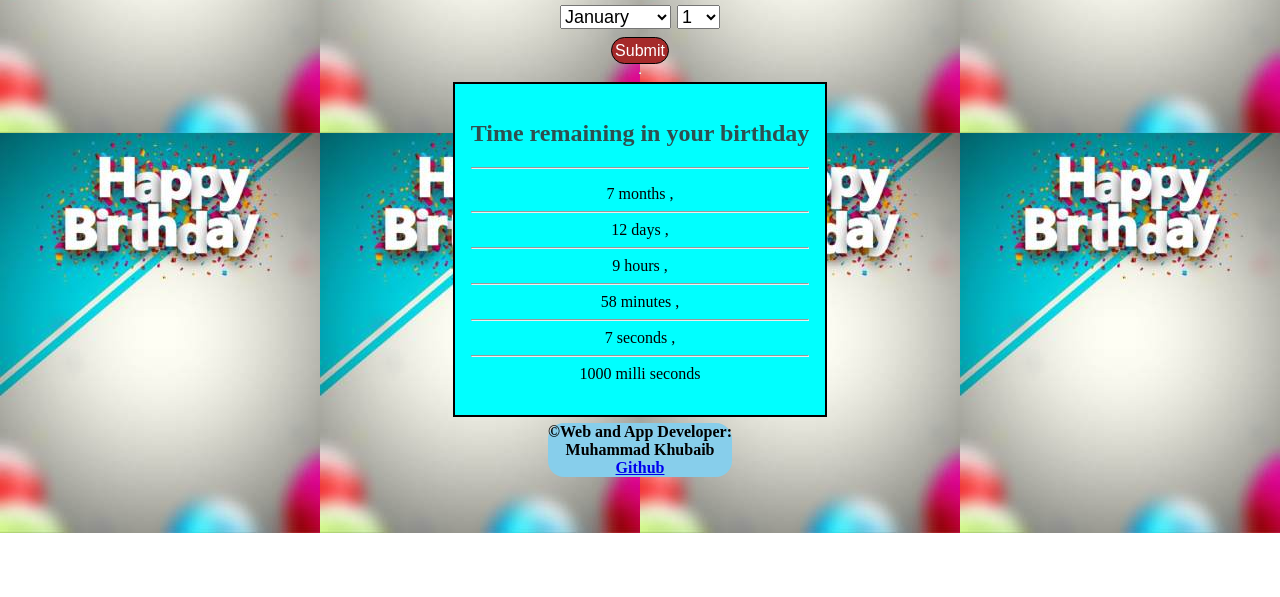
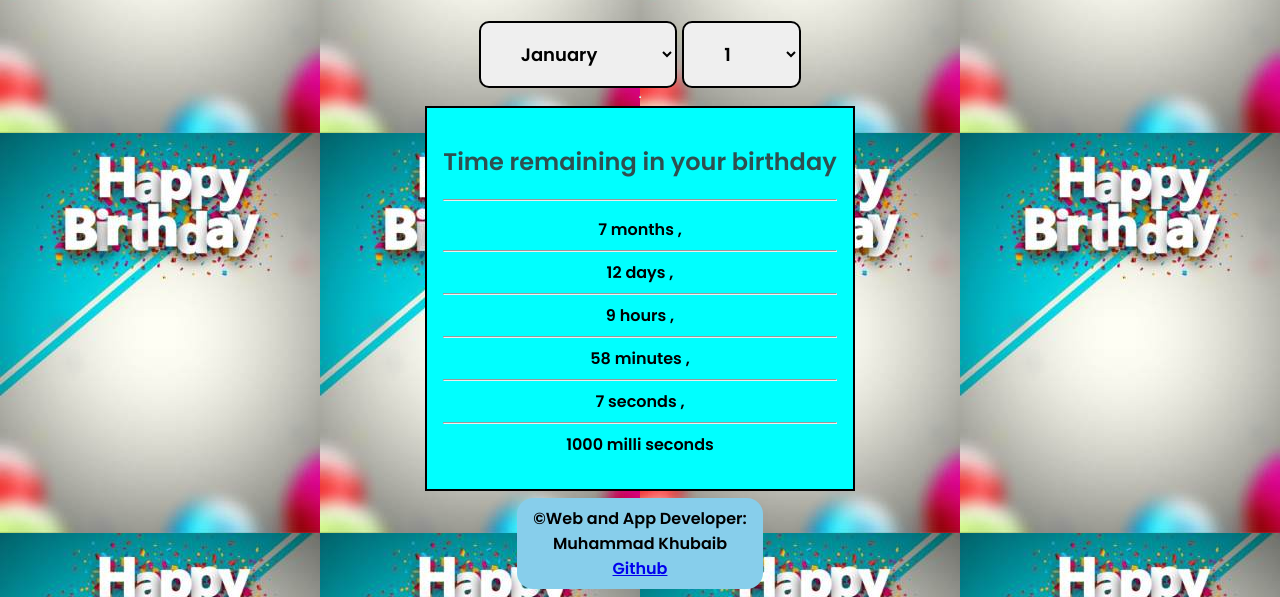
Before and after one commit to MKQazi786/es6-remaining-days-in-birthday, a plain HTML site: page index.html in a window 1280 px wide. Shown: the part 267-864 px from the top of the page. Before the commit the page ends 800 px from the top, so only its background shows below. Drawn offline with Linux system fonts and the light colour scheme.

Commit message:
i hav completedmy birthday assignment

```diff
--- a/index.html
+++ b/index.html
@@ -7,6 +7,9 @@
     <meta name="viewport" content="width=device-width, initial-scale=1.0">
     <title>es6 remaining birthday</title>
     <link rel="stylesheet" href="style.css">
+    <link rel="preconnect" href="https://fonts.googleapis.com">
+<link rel="preconnect" href="https://fonts.gstatic.com" crossorigin>
+<link href="https://fonts.googleapis.com/css2?family=Poppins:wght@400;600&display=swap" rel="stylesheet">
 </head>
 
 <body>
@@ -65,8 +68,6 @@
 
         <br>
 
-        <button id="button" onclick="remainingBirthday()">Submit</button>
-
     </form>
 
     <hr>
--- a/style.css
+++ b/style.css
@@ -1,3 +1,8 @@
+*{
+  font-family: 'Poppins', sans-serif;
+  font-weight: 600;
+}
+
 body{
    background-image: url(./image/birthday.jpg);
    margin-top: 9rem;
@@ -15,6 +20,12 @@ body{
     background-color: brown;
     color:white;
     font-size: medium;
+ }
+
+ select{
+  padding: 1em 2em;
+  border: 2px solid #000;
+  border-radius: 10px;
  }
 
  h1 {
@@ -54,6 +65,7 @@ footer{
    font-weight: bold;
    background-color:skyblue;
    border-radius: 1rem;
+   padding: 0.5rem 1rem;
   }
 
   @media only screen and (min-width:768px) {
```
